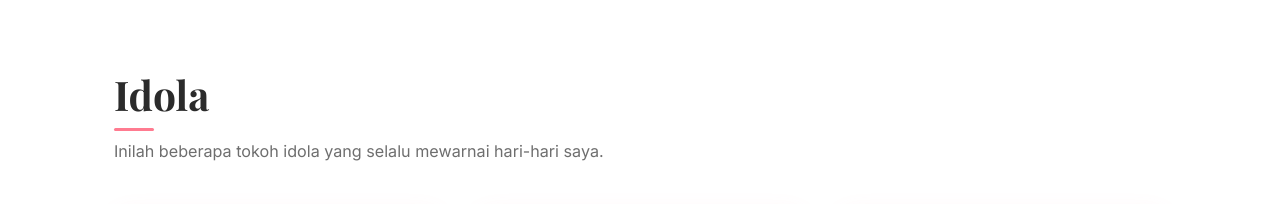
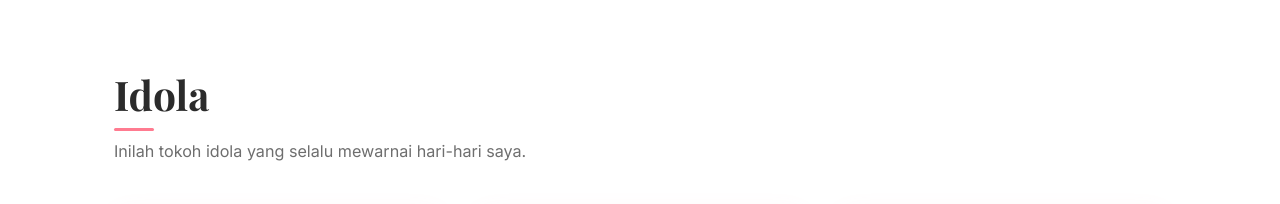
Before and after one commit to fatahilah-mr/setia-wati-portfolio, a React (Vite) app: page / in a window 1280 px wide. Shown: the part 1940-2144 px from the top of the page. Built offline with nearby package versions, Linux system fonts and the light colour scheme; a web font is replaced by a local one.

Commit message:
change section idola

```diff
--- a/src/App.tsx
+++ b/src/App.tsx
@@ -356,7 +356,7 @@ export default function App() {
         <div className="container">
           <h2 className="section-title" id="favorites-section-title">Idola</h2>
           <p className="section-subtitle" id="favorites-section-subtitle">
-            Inilah beberapa tokoh idola yang selalu mewarnai hari-hari saya.
+            Inilah tokoh idola yang selalu mewarnai hari-hari saya.
           </p>
 
           <div className="favorites-grid" id="favorites-cards-container">
```
